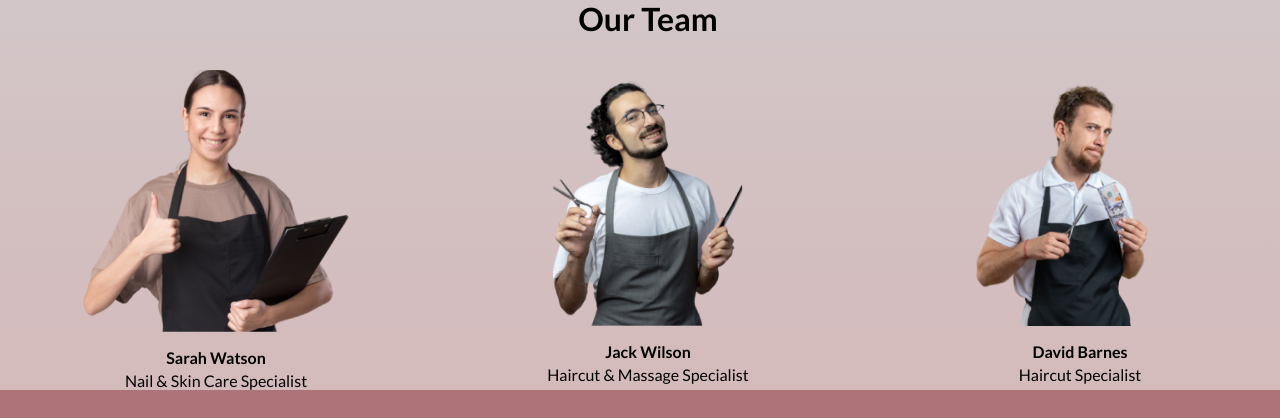
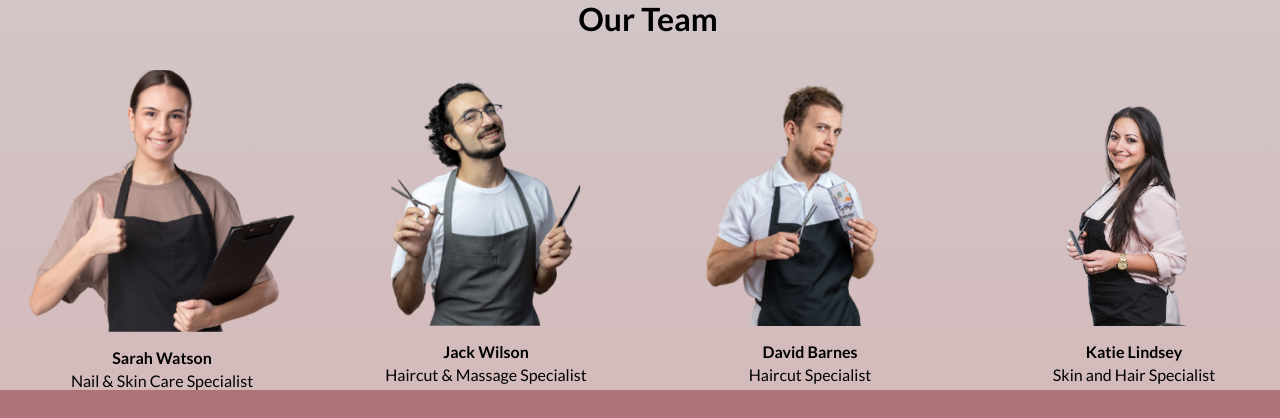
Before and after one commit to Tetsewa/StyleSavvy-Salon-Project, a React (Vite) app: page /Team in a window 1280 px wide. Shown: the part 534-952 px from the top of the page. Built offline with nearby package versions, Linux system fonts and the light colour scheme; a web font is replaced by a local one.

Commit message:
Added one more team member

```diff
--- a/src/pages/Team.jsx
+++ b/src/pages/Team.jsx
@@ -5,7 +5,7 @@ const Team = () => {
         <div className="overflow-hidden text-left ml-4 text-black font-alex-brush">
             <HomeBanner/>
             <h1 className="text-2xl font-semibold mb-8 text-center">Our Team</h1>
-            <div className="grid grid-cols-1 sm:grid-cols-2 md:grid-cols-3 gap-8">
+            <div className="grid grid-cols-1 sm:grid-cols-2 md:grid-cols-4 gap-8">
                 <div className="flex flex-col items-center">
                     <img className="w h-62 object-cover mb-4" alt="" src="/team2.png"/>
                     <div className="capitalize font-semibold text-lg mb-1">Sarah Watson</div>
@@ -21,6 +21,11 @@ const Team = () => {
                     <div className="capitalize font-semibold text-lg mb-1">David Barnes</div>
                     <div className="text-base font-medium">Haircut Specialist</div>
                 </div>
+                <div className="flex flex-col items-center">
+                    <img className="w h-64 object-cover mb-4" alt="" src="/team4.png"/>
+                    <div className="capitalize font-semibold text-lg mb-1">Katie Lindsey</div>
+                    <div className="text-base font-medium">Skin and Hair Specialist</div>
+                </div>
             </div>
         </div>
     );
```
Also changed, not shown: public/team4.png (added).
